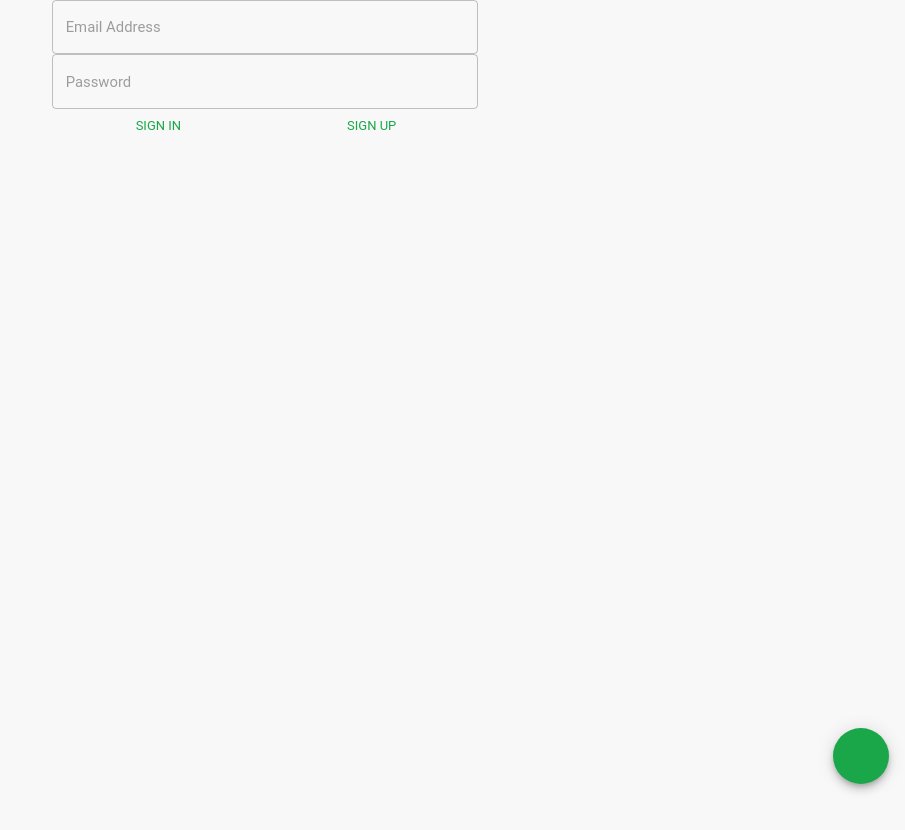
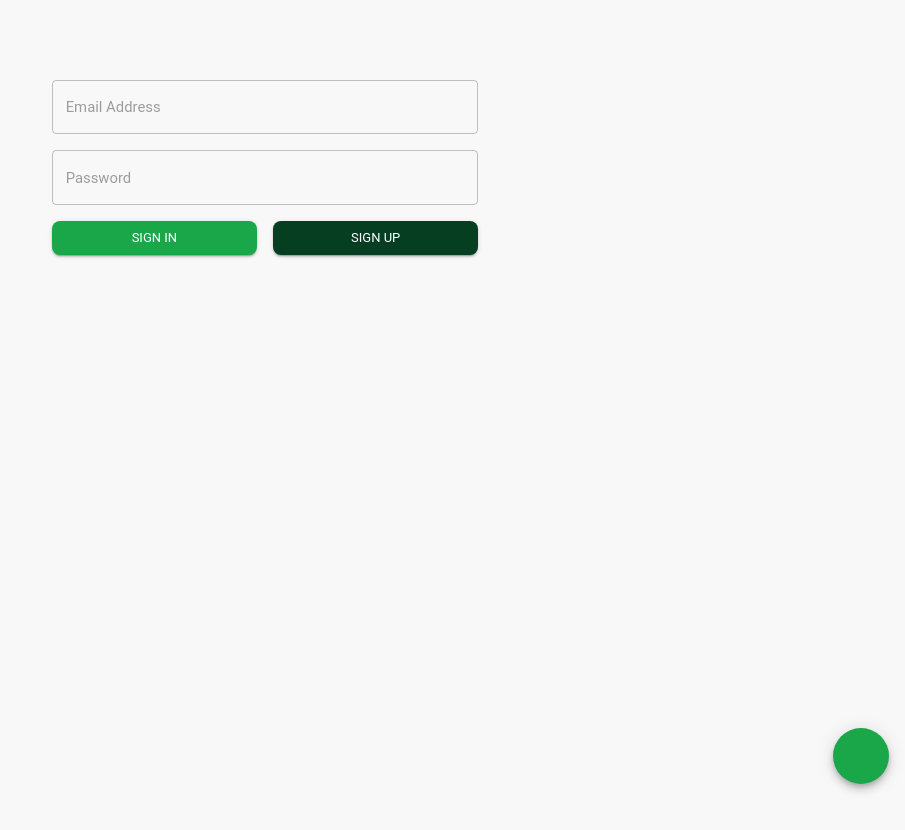
Before and after one commit to LeJin27/dd-mm-creator, a Next.js app in the folder Apps/mm-visualizer/: page /login in a window 1280 px wide. Shown: the top 830 px of the page, without its empty margins (375-1280 px from the left). Before the commit the page ends 800 px from the top, so only its background shows below. Built offline with nearby package versions, Linux system fonts and the light colour scheme; no server answers; some icons are missing.

Commit message:
added login functionality

```diff
--- a/Apps/mm-visualizer/src/app/login/LoginBox.tsx
+++ b/Apps/mm-visualizer/src/app/login/LoginBox.tsx
@@ -1,10 +1,15 @@
 "use client";
 
-import { Box, Button, TextField } from "@mui/material";
+import { Alert, Box, Button, TextField } from "@mui/material";
 
 import { useState, ChangeEvent } from "react";
+import { loginAction } from "./action";
+import { useRouter } from 'next/navigation'
 export default function LoginBox() {
   const [credentials, setCredentials] = useState({ email: "", password: "" });
+  const [failedLogin, setFailedLogin] = useState(false);
+
+  const router = useRouter()
 
   const handleInputChange = (event: ChangeEvent<HTMLInputElement>) => {
     const { value: textFieldValue, name: textFieldName } = event.currentTarget;
@@ -14,8 +19,17 @@ export default function LoginBox() {
     }));
   };
 
+  const handleClickSignIn = async() => {
+    const validUser = await loginAction({email: credentials.email, password: credentials.password})
+    if (validUser) {
+      router.push('/dashboard')
+    } else {
+      setFailedLogin(true)
+    }
+  }
+
   return (
-    <Box sx={{ display: "flex", flexDirection: "column" }}>
+    <Box sx={{ display: "flex", flexDirection: "column", gap: 2}}>
       <TextField
         name="email"
         type="email"
@@ -32,10 +46,13 @@ export default function LoginBox() {
         fullWidth
         required
       />
-      <Box sx={{ display: "flex" , justifyContent:'space-evenly',width: '100%'}}>
-        <Button fullWidth = {true}>Sign in</Button>
-        <Button fullWidth = {true}>Sign Up</Button>
+      <Box sx={{ display: "flex" , justifyContent:'space-evenly',width: '100%', gap: 2}}>
+        <Button variant = "contained" fullWidth = {true} onClick={handleClickSignIn}>Sign in</Button>
+        <Button variant = "contained" color = "secondary" fullWidth = {true}>Sign Up</Button>
       </Box>
+      {failedLogin &&
+        <Alert severity="warning">Invalid Credentials</Alert>
+      }
     </Box>
   );
 }
--- a/Apps/mm-visualizer/src/app/login/LoginView.tsx
+++ b/Apps/mm-visualizer/src/app/login/LoginView.tsx
@@ -1,4 +1,4 @@
-import { Grid } from "@mui/material";
+import { Box, Grid } from "@mui/material";
 import LoginBox from "./LoginBox";
 
 export default function LoginView() {
@@ -7,6 +7,8 @@ export default function LoginView() {
       container
       sx={{
         justifyContent: "center",
+        height: "100vh",
+        mt: 10
       }}
     >
       <Grid size={4}>
--- /dev/null
+++ b/Apps/mm-visualizer/src/app/login/action.ts
@@ -0,0 +1,27 @@
+"use server";
+import { cookies } from "next/headers"
+import { Credentials, User } from "../../auth"
+import { AuthService } from "../../auth/service"
+
+export async function loginAction(credential: Credentials): Promise<User | undefined> {
+  const user = await new AuthService().login(credential)
+  if (user) {
+    const expiresAt = new Date(Date.now() + 30 * 60 * 1000)
+    const session = user.accessToken
+    const cookieStore = await cookies()
+
+    cookieStore.set('session', session, {
+      httpOnly: true,
+      secure: true,
+      expires: expiresAt,
+      sameSite: 'lax',
+      path: '/',
+    })
+    return { name: user.name, email : user.email}
+  }
+  return undefined
+}
+
+export async function logout() {
+  (await cookies()).delete('session');
+}
--- /dev/null
+++ b/Apps/mm-visualizer/src/auth/index.ts
@@ -0,0 +1,17 @@
+export interface Credentials {
+  email: string,
+  password: string
+}
+
+
+export interface Authenticated {
+  name: string,
+  email: string
+  accessToken: string
+}
+
+
+export interface User {
+  name: string
+  email: string
+}
--- a/Apps/mm-visualizer/src/auth/service.ts
+++ b/Apps/mm-visualizer/src/auth/service.ts
@@ -1,14 +1,37 @@
+import { Authenticated, Credentials } from ".";
+
 export class AuthService {
   public async validJwt(cookie: string | undefined): Promise<void> {
-      const response = await fetch("http://localhost:3010/api/v0/auth/validJwt", {
-        method: "GET",
-        headers: {
-          Authorization: `Bearer ${cookie}`,
-        },
-      })
+    const response = await fetch("http://localhost:3010/api/v0/auth/validJwt", {
+      method: "GET",
+      headers: {
+        Authorization: `Bearer ${cookie}`,
+      },
+    });
+
+    if (response.status !== 200) {
+      throw new Error("Unauthorized: Invalid JWT");
+    }
+  }
+
+  public async login(credentials: Credentials): Promise<Authenticated | undefined> {
+    try {
+      const response = await fetch("http://localhost:3010/api/v0/auth/login", {
+        method: "POST",
+        headers: { "Content-Type": "application/json" },
+        body: JSON.stringify(credentials),
+      });
 
       if (response.status !== 200) {
         throw new Error("Unauthorized: Invalid JWT");
       }
+      if (response.status !== 200) {
+        throw new Error(response.statusText);
+      }
+      return await response.json();
+    } catch (error) {
+      console.error("Authentication failed:", error);
+      return undefined;
+    }
   }
 }
```
Also changed, not shown: 1 other file (tests, documents, lock files or other folders).
